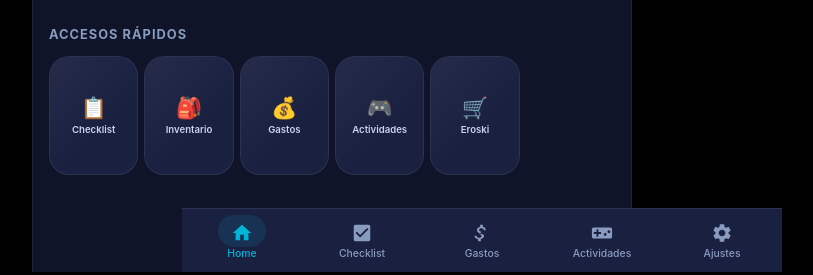
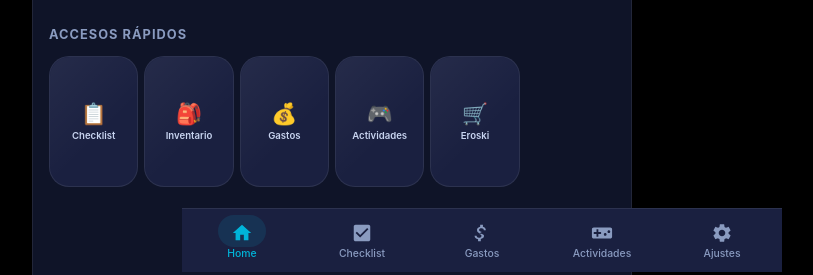
Before and after one commit to fujitronix/pruebas, a plain HTML site: page index.html in a window 1280 px wide. Shown: the part 528-803 px from the top of the page, without its empty margins (158-971 px from the left). Drawn offline with Linux system fonts and the light colour scheme.

Commit message:
Update style.css

```diff
--- a/style.css
+++ b/style.css
@@ -402,7 +402,7 @@ ul { list-style: none; }
 .dashboard__hero-content {
   position: relative;
   text-align: center;
-  padding: 18px var(--sp-lg);
+  padding: 12px var(--sp-lg);
 }
 
 .hero-badge {
@@ -608,9 +608,9 @@ ul { list-style: none; }
   background: var(--clr-surface);
   border: 1px solid var(--clr-border);
   border-radius: var(--radius-lg);
-  padding: 10px 4px;
+  padding: 6px 4px;
   transition: all var(--transition);
-  aspect-ratio: 0.75;
+  aspect-ratio: 0.68;
 }
 
 .shortcut-card:hover {
```
